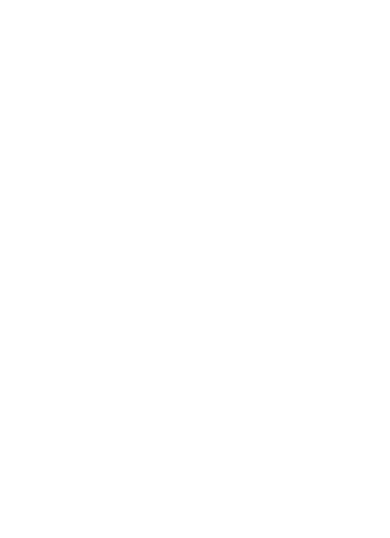
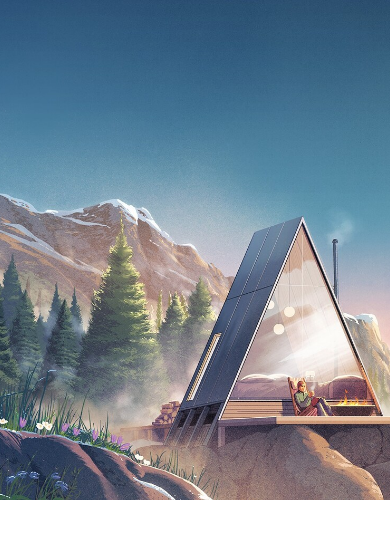
Before and after one commit to PatrikBeichner/abbRNles, a React Native app: screen / in a window 390 px wide. Shown: the top 538 px of the page. Built offline with nearby package versions, Linux system fonts and the light colour scheme.

Commit message:
homescreen styles + background image

```diff
--- a/App.js
+++ b/App.js
@@ -2,11 +2,12 @@
 import React from 'react';
 import { SafeAreaView, StyleSheet, Text, View } from 'react-native';
 import { Entypo } from '@expo/vector-icons';
+import HomeScreen from './src/screens/Home';
 
 export default function App() {
   return (
     <SafeAreaView>
-
+      <HomeScreen />
     </SafeAreaView>
   );
 }
--- a/src/screens/Home/index.js
+++ b/src/screens/Home/index.js
@@ -1,14 +1,22 @@
 import React from 'react';
-import { View, Text } from 'react-native';
+import { View, ImageBackground } from 'react-native';
+import styles from './styles';
 
 const HomeScreen = props => {
     return (
         <View>
-            <Text>not just a component</Text>
+            {/* Search bar */}
+            <ImageBackground
+              source={require('../../../assets/images/wallpaper.jpg')}
+              style={styles.image}
+            >
 
+                {/* Title */}
+                {/* Button */}
+            </ImageBackground>
         </View>
     )
 }
 
 
-export default index
+export default HomeScreen
--- /dev/null
+++ b/src/screens/Home/styles.js
@@ -0,0 +1,11 @@
+import { StyleSheet } from 'react-native';
+
+const styles = StyleSheet.create({
+    image: {
+        width: '100%',
+        height: 500,
+        resizeMode: 'cover',
+    },
+});
+
+export default styles;
```
